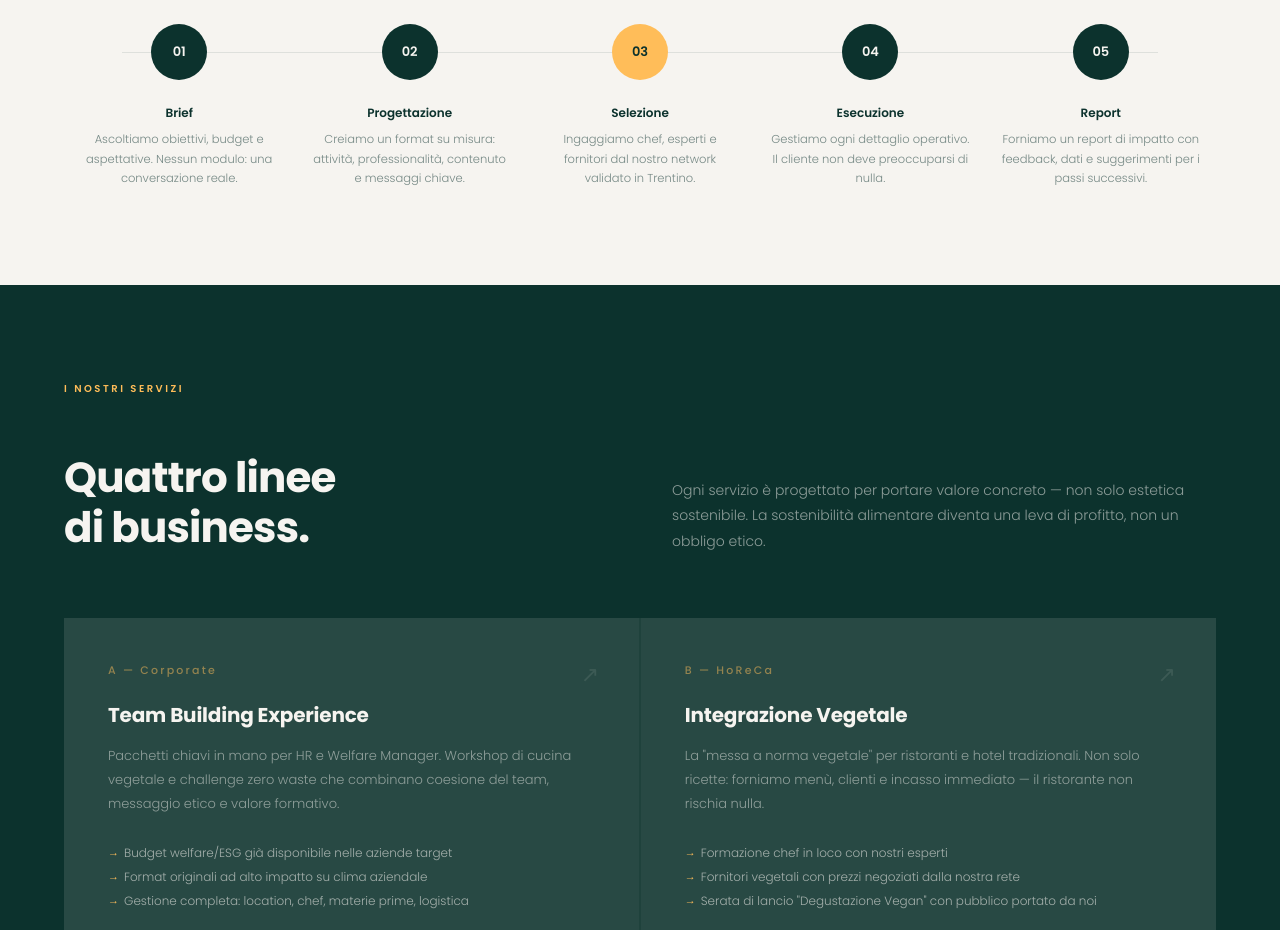
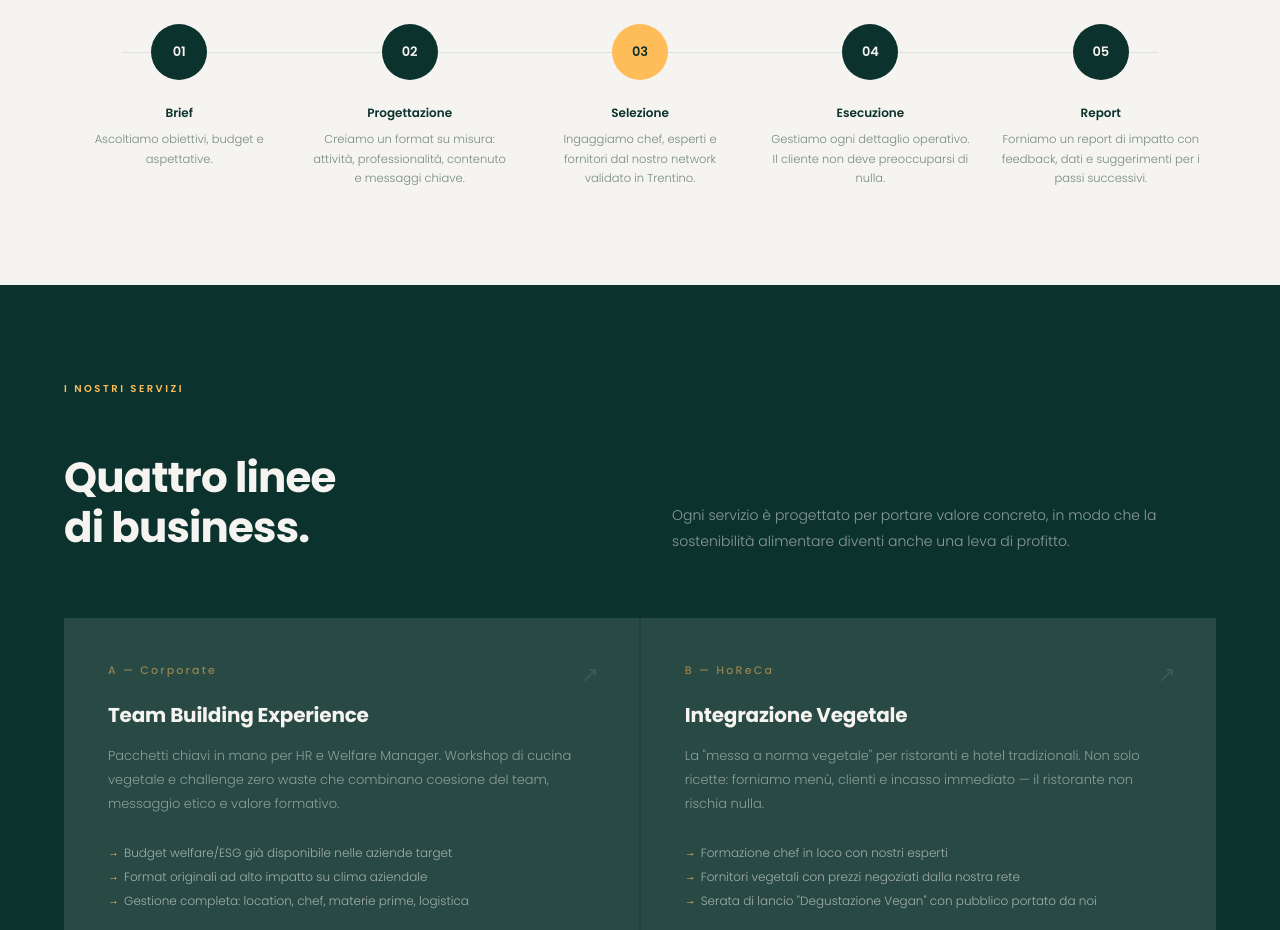
Before and after one commit to ethicalab/Ethica, a plain HTML site: page index.html in a window 1280 px wide. Shown: the part 1800-2730 px from the top of the page. Drawn offline with Linux system fonts and the light colour scheme.

Commit message:
Update index.html

```diff
--- a/index.html
+++ b/index.html
@@ -365,7 +365,7 @@ footer {
     <div class="step">
       <div class="step-num">01</div>
       <div class="step-title">Brief</div>
-      <div class="step-body">Ascoltiamo obiettivi, budget e aspettative. Nessun modulo: una conversazione reale.</div>
+      <div class="step-body">Ascoltiamo obiettivi, budget e aspettative. </div>
     </div>
     <div class="step">
       <div class="step-num">02</div>
@@ -397,7 +397,7 @@ footer {
       <div class="section-label">I nostri servizi</div>
       <h2 class="services-title">Quattro linee<br>di business.</h2>
     </div>
-    <p class="services-sub">Ogni servizio è progettato per portare valore concreto — non solo estetica sostenibile. La sostenibilità alimentare diventa una leva di profitto, non un obbligo etico.</p>
+    <p class="services-sub">Ogni servizio è progettato per portare valore concreto, in modo che la sostenibilità alimentare diventi anche una leva di profitto. </p>
   </div>
 
   <div class="services-grid">
```
